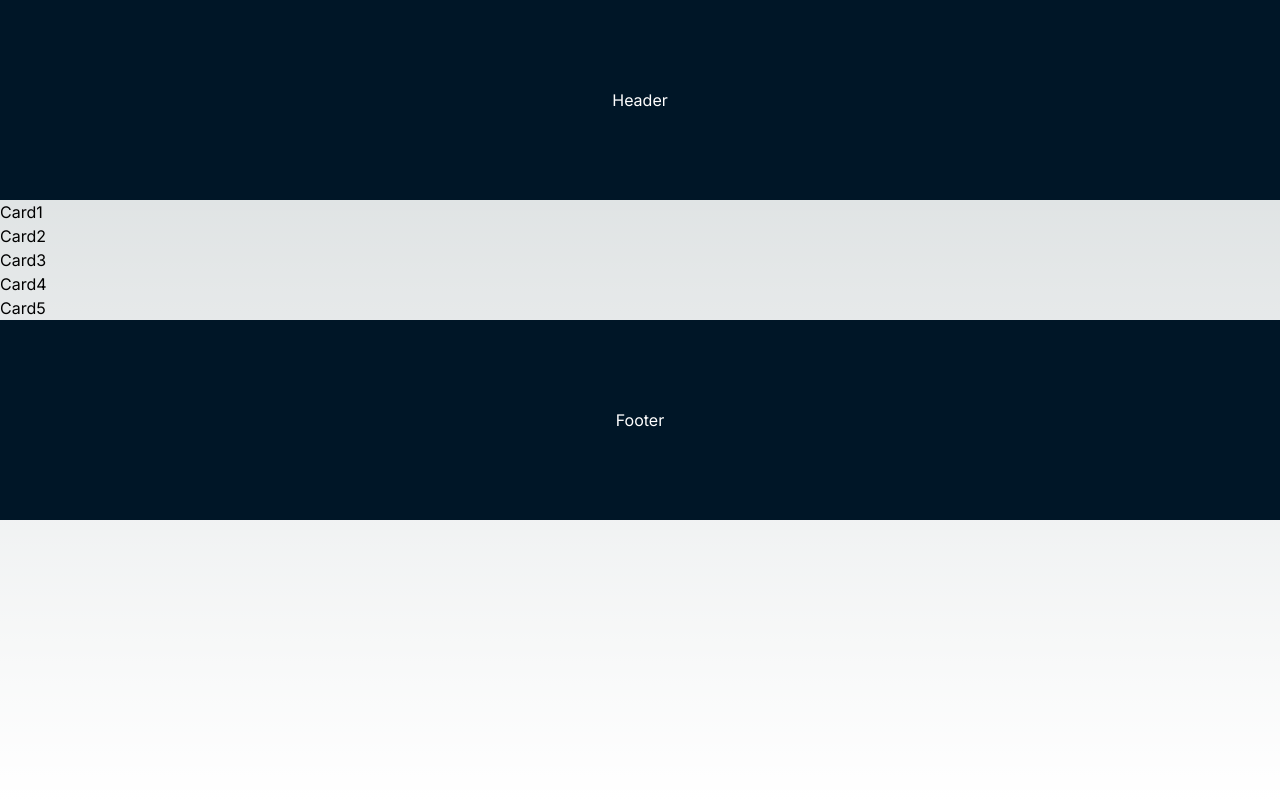
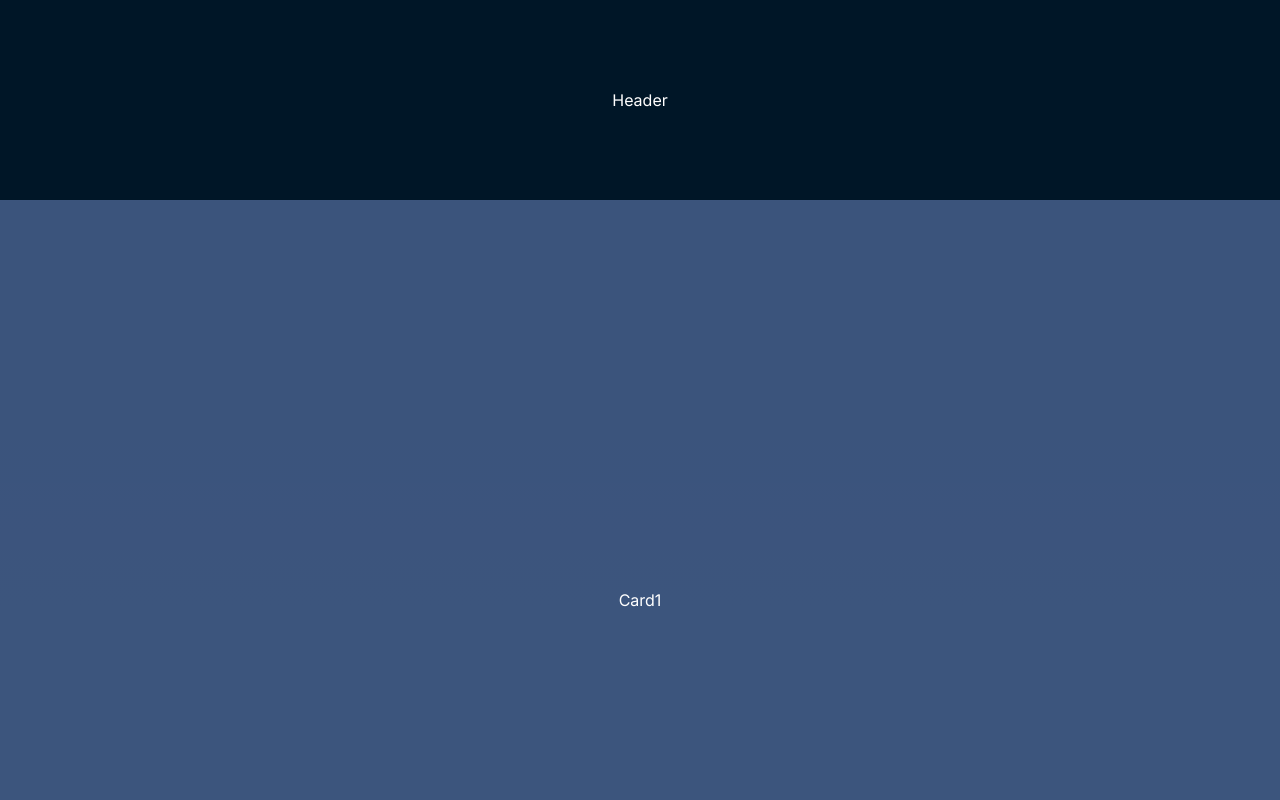
Before and after one commit to khadijafatima409/scrolling-cards, a Next.js app: page / in a window 1280 px wide. Shown: the top 800 px of the page. Built offline with nearby package versions, Linux system fonts and the light colour scheme.

Commit message:
add style for cards

```diff
--- a/src/components/ScrollingCard.tsx
+++ b/src/components/ScrollingCard.tsx
@@ -4,11 +4,11 @@ const ScrollingCard = () => {
   return( <>
 
     <div className="header">Header</div>
-    <div >Card1</div>
-    <div >Card2</div>
-    <div >Card3</div>
-    <div >Card4</div>
-    <div >Card5</div>
+    <div  className="card">Card1</div>
+    <div  className="card">Card2</div>
+    <div  className="card">Card3</div>
+    <div className="card" >Card4</div>
+    <div  className="card">Card5</div>
     <div className="footer">Footer</div>
 
   </>)
--- a/src/styles/globals.css
+++ b/src/styles/globals.css
@@ -49,3 +49,13 @@ body{
   align-items: center;
   height: 200px;
 }
+.card
+{
+  width: 100vw;
+  height: 100vh;
+  background:rgb(20,50,100,0.8) ;
+  color: white;
+  display: flex;
+  justify-content: center;
+  align-items: center;
+}
```
